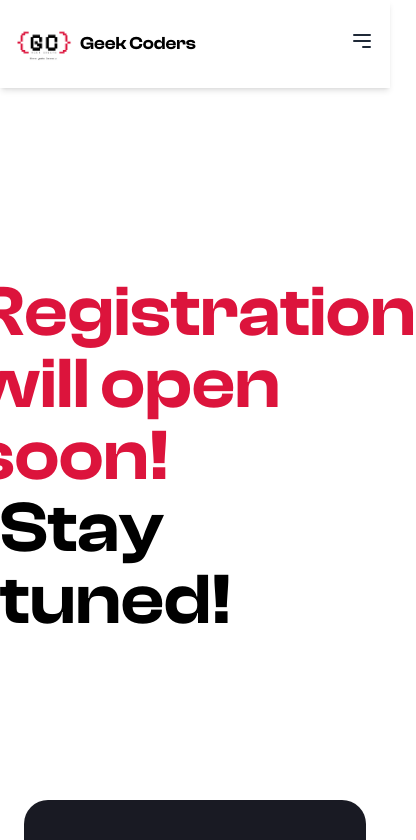
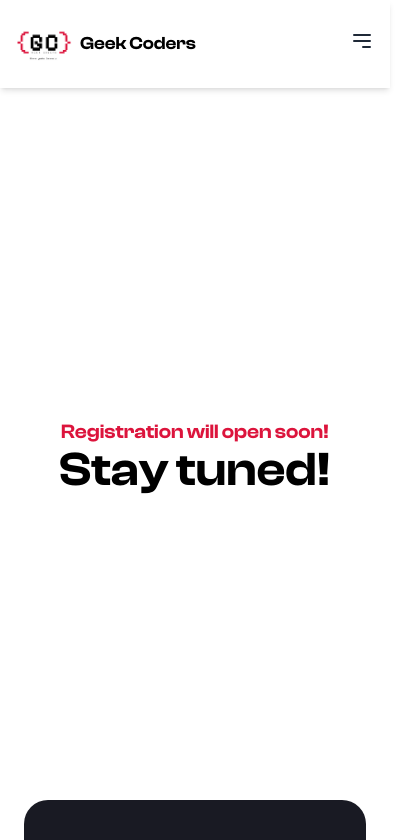
Before and after one commit to geekcoders-community/GeekCoders.Community, a Next.js app: page /register in a window 390 px wide. Shown: the top 840 px of the page, 416 px wide, since content can reach past the window. Built offline with nearby package versions, Linux system fonts and the light colour scheme.

Commit message:
updated live

```diff
--- a/app/about/page.js
+++ b/app/about/page.js
@@ -184,7 +184,7 @@ const manageteam=[
 
           </div>
           <div className="p-4 lg:p-6 xl:p-10  mt-5">
-              <p className="font-clash text-lg md:text-2xl min-[1440px]:text-4xl xl:text-4xl 2xl:text-5xl   font-medium text-justify ">Welcome to <span className="text-black">Geek Coders</span>, a vibrant tech community in Chennai where developers and enthusiasts come together to learn, grow,
+              <p className="font-clash text-sm sm:text-lg md:text-xl min-[1440px]:text-2xl xl:text-2xl 2xl:text-4xl   font-medium text-justify ">Welcome to <span className="text-black">Geek Coders</span>, a vibrant tech community in Chennai where developers and enthusiasts come together to learn, grow,
                 and innovate. Our mission is to create an inclusive space for skill development, networking, and knowledge-sharing,
                 welcoming members of all levels and expertise. <span className="text-black">Geek Coders</span> keeps members engaged with updates on hackathons, competitions,
                  and tech events, along with hands-on workshops and meetups to build practical skills. Whether you're a coder, designer,
--- a/app/register/page.js
+++ b/app/register/page.js
@@ -9,8 +9,8 @@ const register = () => {
 
       <Navbar/>
       <div className=" mt-28 flex flex-col items-center justify-center h-full ">
-             <h1 className='font-clash text-[rgb(220,20,60)] text-7xl font-semibold'>Registration will open soon!</h1>
-             <h1 className='font-clash text-black font-semibold text-7xl'>Stay tuned!</h1>
+             <h1 className='font-clash text-[rgb(220,20,60)] text-xl md:text-5xl font-semibold'>Registration will open soon!</h1>
+             <h1 className='font-clash text-black font-semibold text-5xl md:text-7xl'>Stay tuned!</h1>
 
       </div>
 
```
